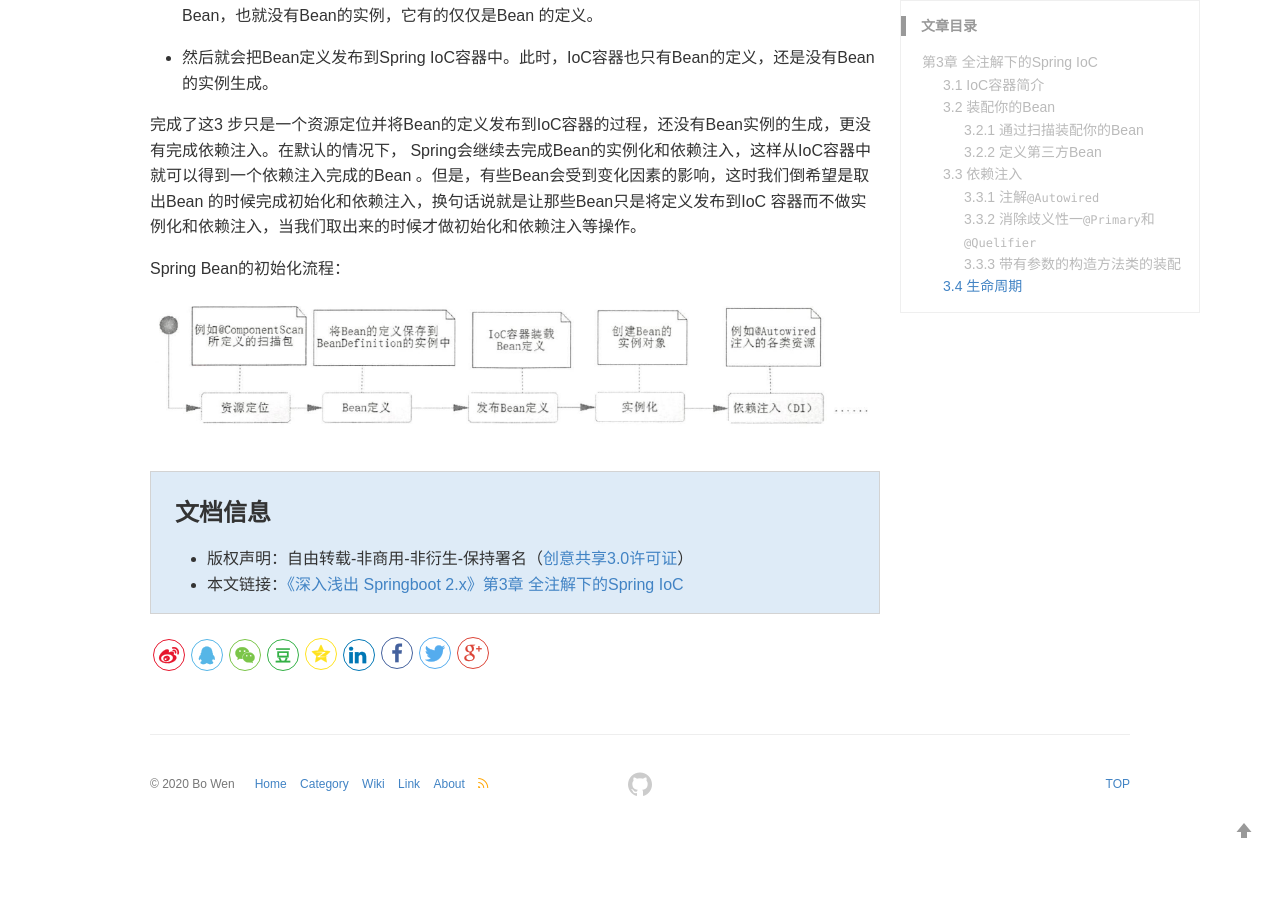
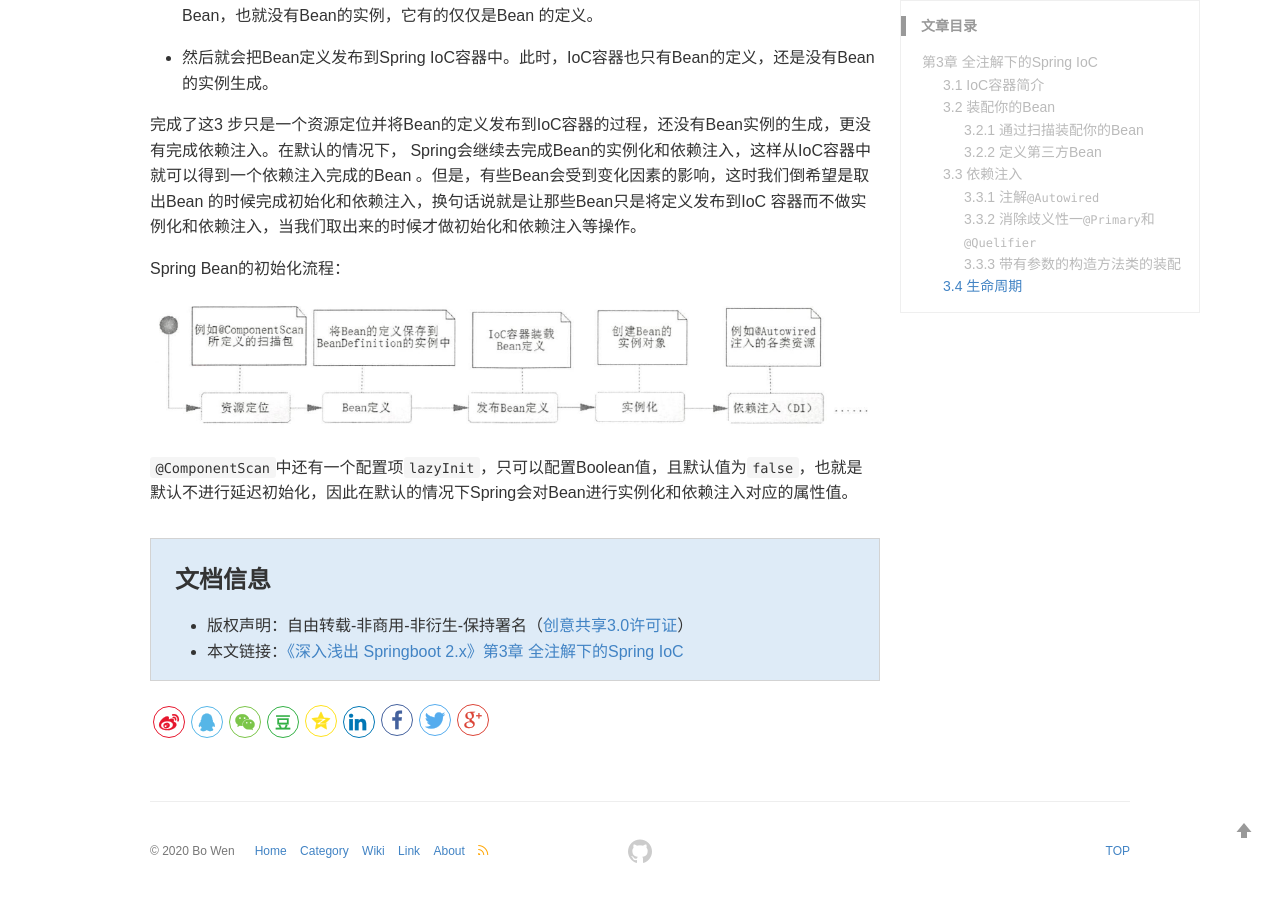
Before and after one commit to wenb1/wenb1.github.io, a Jekyll site: the page built from _posts/2020-05-19-shen-ru-qian-chu-springboot-3.md, in a window 1280 px wide and 900 px high, scrolled down 7167 px. Built offline with Jekyll 4.4.1, drawn with Linux system fonts in a browser that asks for light colours; comment, search, counter and statistics services are not loaded; before the commit the page ends 8000 px from its top, so only the background shows below that.

Commit message:
modify blog

```diff
--- a/_posts/2020-05-19-shen-ru-qian-chu-springboot-3.md
+++ b/_posts/2020-05-19-shen-ru-qian-chu-springboot-3.md
@@ -295,3 +295,6 @@ Bean定义大致过程如下：
 Spring Bean的初始化流程：
 
 ![springboot bean生命周期](/images/posts/springboot/chapter3_1.PNG)
+
+`@ComponentScan`中还有一个配置项`lazyInit`，只可以配置Boolean值，且默认值为`false`，也就是
+默认不进行延迟初始化，因此在默认的情况下Spring会对Bean进行实例化和依赖注入对应的属性值。
```
